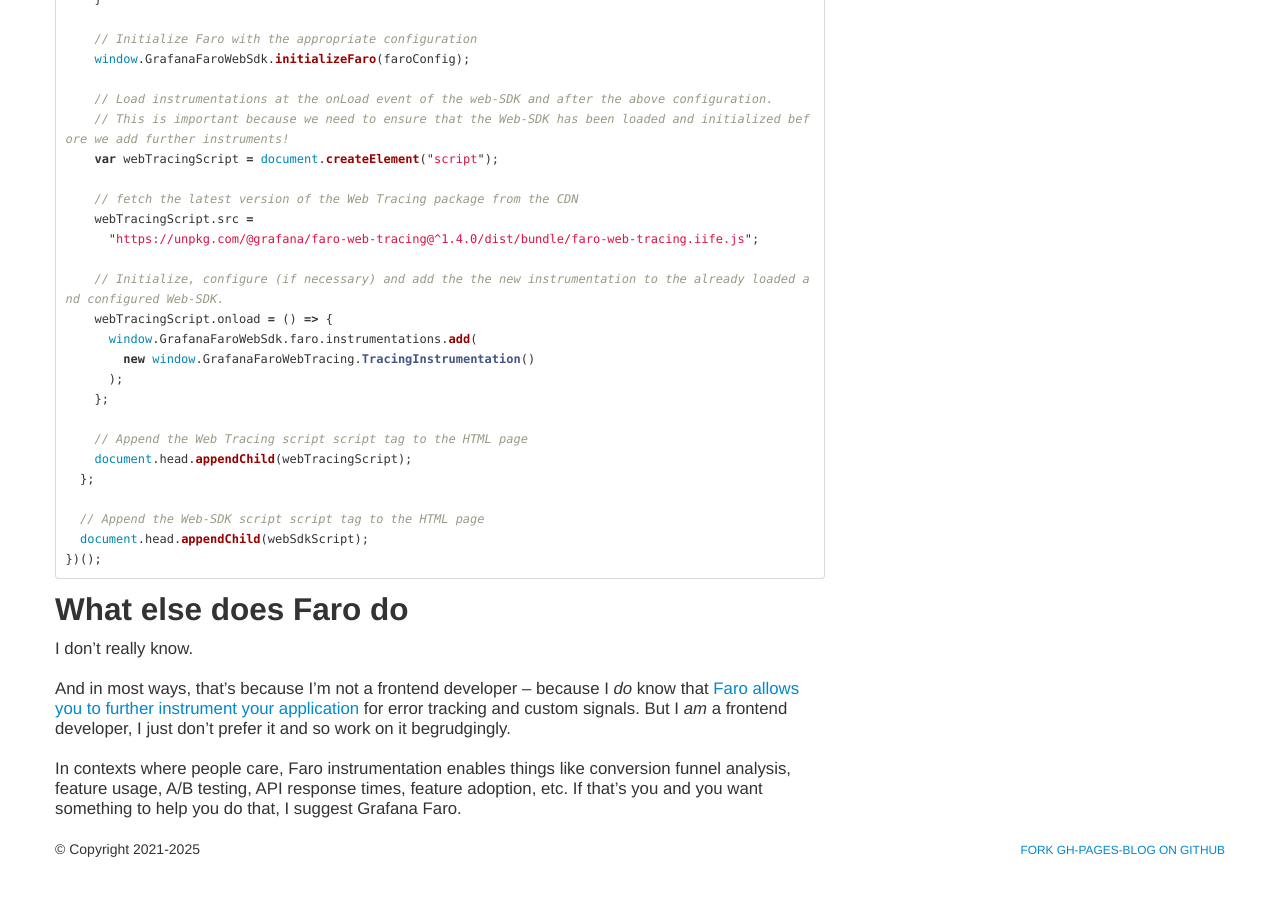
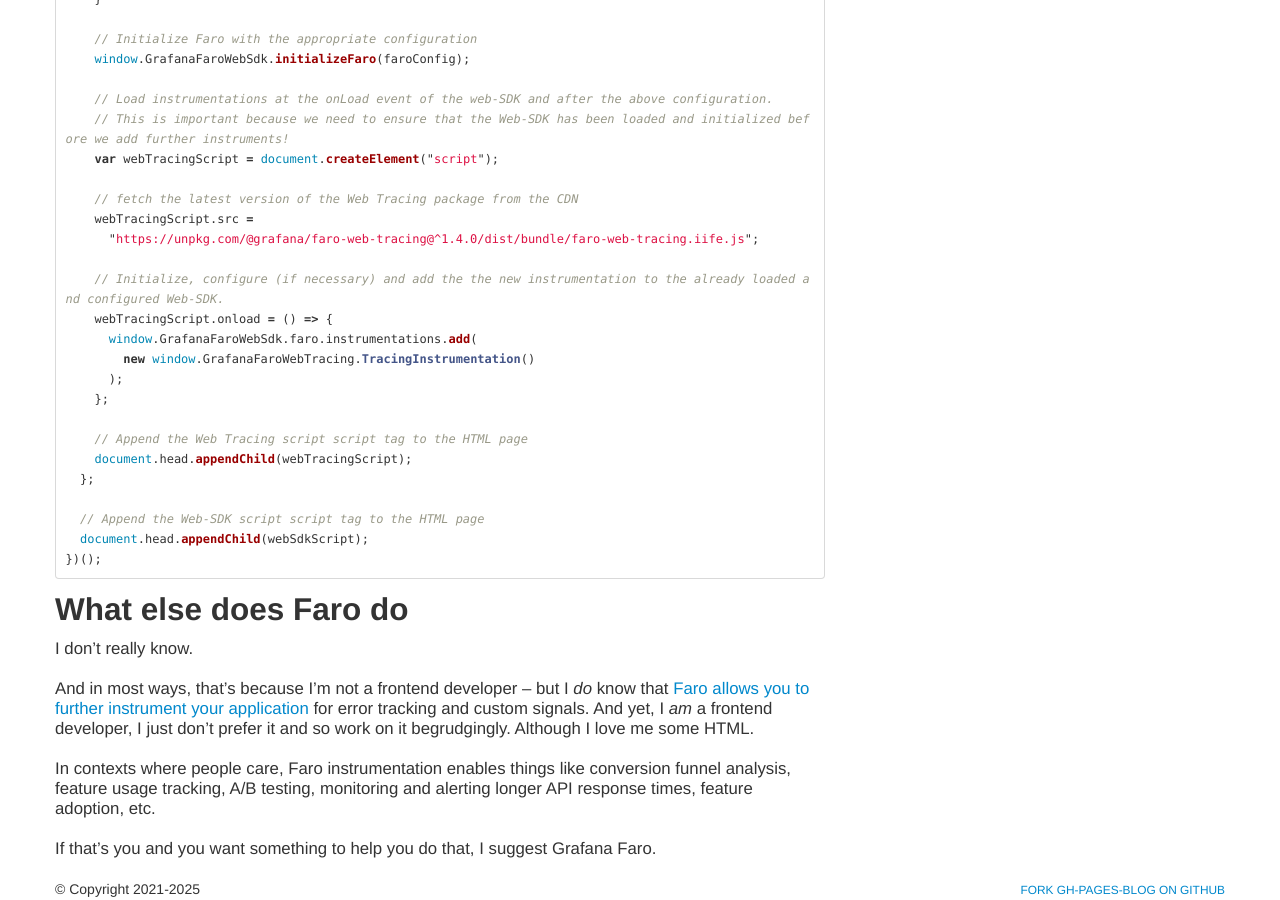
Before and after one commit to michaellambgelo/michaellambgelo.github.io, a Jekyll site: the page built from _posts/2025-06-18-grafana-faro.md, in a window 1280 px wide and 900 px high, scrolled down 2016 px. Built offline with Jekyll 4.4.1, drawn with Linux system fonts in a browser that asks for light colours; before the commit the page ends 2876 px from its top, so only the background shows below that.

Commit message:
update post for linting

```diff
--- a/_posts/2025-06-18-grafana-faro.md
+++ b/_posts/2025-06-18-grafana-faro.md
@@ -13,7 +13,6 @@
 
 ## What I get from Grafana Faro
 
-
 ![Grafana Faro dashboard for the blog application](/img/2025-06-18-blog-observability.png)
 
 This is the current view of the dashboard with metrics from the blog application I'm observing. It's activity since my last blog post. Grafana Faro is loaded on the client-side and is blocked by some ad-blockers automatically, yet I get to see how my page performs for an end user for the folks who access my page without one.
@@ -21,7 +20,6 @@
 Sometimes, users visit a website without an ad-blocker without even realizing it because they're using something like a social media app and it loads a web browser to keep a user in-app. I've noticed most sessions like this are generated from my LinkedIn post advertising [last week's update]({% post_url 2025-06-13-lazy-sme %}).
 
 ## What it took to start using Faro
-
 
 Grafana makes it very easy to integrate Faro in a frontend app. Either through a web SDK or by importing it through the CDN, anyone can have observability in minutes. Most of the code below is generated within the Grafana dashboard, but I refactored it to work with my development flow. I have observability segmented by environment, so I can see how my website performs in dev and prod.
 
@@ -86,6 +84,8 @@
 
 I don't really know.
 
-And in most ways, that's because I'm not a frontend developer -- because I *do* know that [Faro allows you to further instrument your application](https://grafana.com/docs/grafana-cloud/monitor-applications/frontend-observability/instrument/) for error tracking and custom signals. But I _am_ a frontend developer, I just don't prefer it and so work on it begrudgingly.
+And in most ways, that's because I'm not a frontend developer -- but I *do* know that [Faro allows you to further instrument your application](https://grafana.com/docs/grafana-cloud/monitor-applications/frontend-observability/instrument/) for error tracking and custom signals. And yet, I *am* a frontend developer, I just don't prefer it and so work on it begrudgingly. Although I love me some HTML.
 
-In contexts where people care, Faro instrumentation enables things like conversion funnel analysis, feature usage, A/B testing, API response times, feature adoption, etc. If that's you and you want something to help you do that, I suggest Grafana Faro.
+In contexts where people care, Faro instrumentation enables things like conversion funnel analysis, feature usage tracking, A/B testing, monitoring and alerting longer API response times, feature adoption, etc.
+
+If that's you and you want something to help you do that, I suggest Grafana Faro.
```
